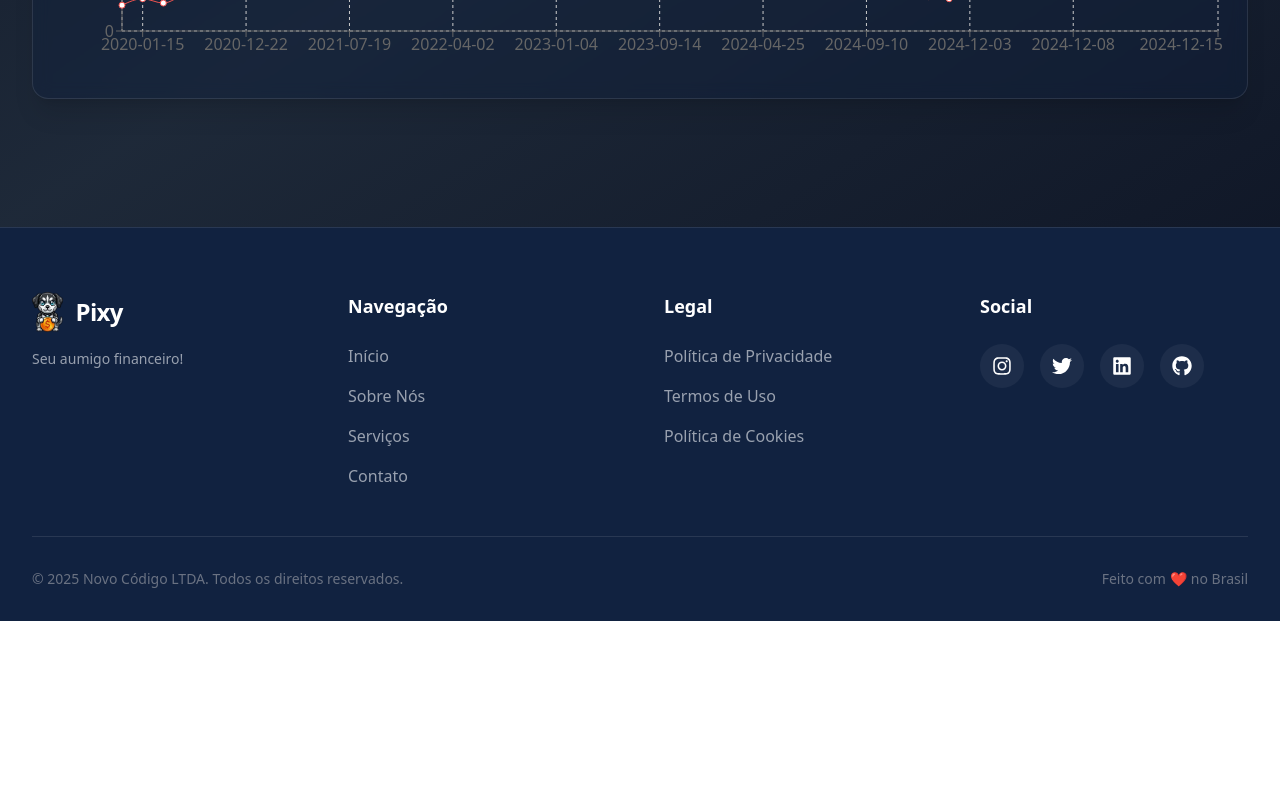
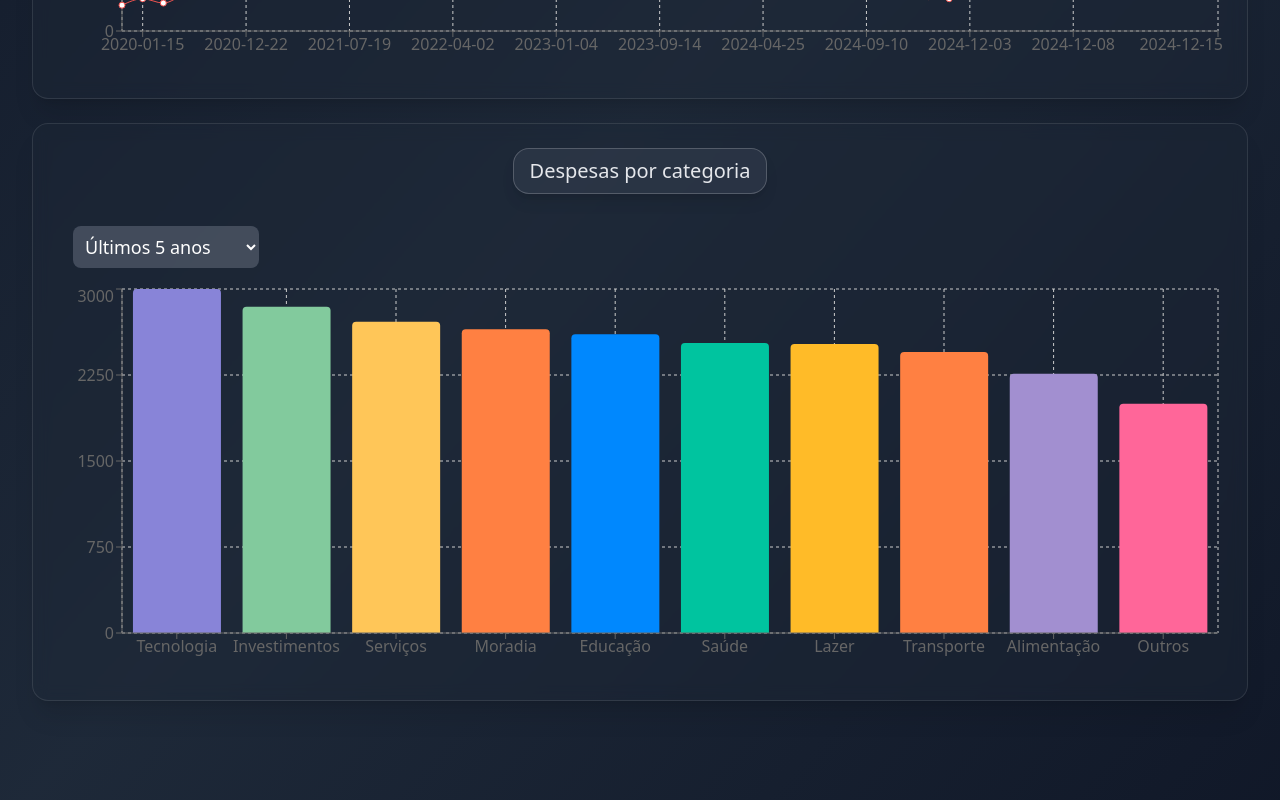
Before and after one commit to Novo-Codigo/pixy, a React (Vite) app in the folder frontend/: page / in a window 1280 px wide. Shown: the part 680-1480 px from the top of the page. Before the commit the page ends 1301 px from the top, so only its background shows below. Built offline with nearby package versions, Linux system fonts and the light colour scheme.

Commit message:
Add main page

```diff
--- a/frontend/src/components/barchart.tsx
+++ b/frontend/src/components/barchart.tsx
@@ -3,7 +3,7 @@ import { Bar, BarChart, CartesianGrid, Cell, ResponsiveContainer, Tooltip, XAxis
 interface BarChartComponentProps {
     data: Array<{
         name: string;
-        totalExpense: number;
+        total: number;
     }>;
 }
 
@@ -18,7 +18,7 @@ export default function BarChartComponent({ data }: BarChartComponentProps) {
                     <XAxis dataKey={"name"} />
                     <YAxis />
                     <Tooltip cursor={{ fillOpacity: 0 }} />
-                    <Bar dataKey="totalExpense" fill="#ef5350" name="Despesas" radius={[4, 4, 0, 0]}>
+                    <Bar dataKey="total" fill="#ef5350" name="Despesas" radius={[4, 4, 0, 0]}>
                         {data.map((_, index) => (
                             <Cell key={`cell-${index}`} fill={COLORS[index % COLORS.length]} />
                         ))}
--- a/frontend/src/index.tsx
+++ b/frontend/src/index.tsx
@@ -1,88 +1,89 @@
 import { useMemo, useState } from "react";
-import { differenceInDays, parseISO } from "date-fns";
-import { CartesianGrid, Line, LineChart, ResponsiveContainer, Tooltip, XAxis, YAxis } from "recharts";
+import { differenceInDays, format, parseISO } from "date-fns";
+import BarChartComponent from "./components/barchart";
+import LineChartComponent from "./components/linechart";
 
 export const transactions = [
     // ===== 2020 =====
-    { data: '2020-01-03', income: 180, expense: 120 },
-    { data: '2020-01-15', income: 220, expense: 150 },
-    { data: '2020-02-05', income: 200, expense: 130 },
-    { data: '2020-03-20', income: 250, expense: 170 },
-    { data: '2020-06-10', income: 300, expense: 200 },
-    { data: '2020-09-18', income: 280, expense: 210 },
-    { data: '2020-12-22', income: 350, expense: 240 },
+    { date: '2020-01-03', income: 180, expense: 120, category: 'Alimentação' },
+    { date: '2020-01-15', income: 220, expense: 150, category: 'Transporte' },
+    { date: '2020-02-05', income: 200, expense: 130, category: 'Saúde' },
+    { date: '2020-03-20', income: 250, expense: 170, category: 'Educação' },
+    { date: '2020-06-10', income: 300, expense: 200, category: 'Lazer' },
+    { date: '2020-09-18', income: 280, expense: 210, category: 'Moradia' },
+    { date: '2020-12-22', income: 350, expense: 240, category: 'Serviços' },
 
     // ===== 2021 =====
-    { data: '2021-01-08', income: 400, expense: 260 },
-    { data: '2021-02-14', income: 420, expense: 300 },
-    { data: '2021-03-30', income: 380, expense: 270 },
-    { data: '2021-05-12', income: 450, expense: 310 },
-    { data: '2021-07-19', income: 500, expense: 340 },
-    { data: '2021-10-03', income: 480, expense: 360 },
-    { data: '2021-12-27', income: 550, expense: 390 },
+    { date: '2021-01-08', income: 400, expense: 260, category: 'Investimentos' },
+    { date: '2021-02-14', income: 420, expense: 300, category: 'Tecnologia' },
+    { date: '2021-03-30', income: 380, expense: 270, category: 'Outros' },
+    { date: '2021-05-12', income: 450, expense: 310, category: 'Alimentação' },
+    { date: '2021-07-19', income: 500, expense: 340, category: 'Transporte' },
+    { date: '2021-10-03', income: 480, expense: 360, category: 'Saúde' },
+    { date: '2021-12-27', income: 550, expense: 390, category: 'Educação' },
 
     // ===== 2022 =====
-    { data: '2022-01-06', income: 520, expense: 400 },
-    { data: '2022-02-18', income: 560, expense: 420 },
-    { data: '2022-04-02', income: 600, expense: 450 },
-    { data: '2022-06-21', income: 650, expense: 480 },
-    { data: '2022-08-11', income: 700, expense: 520 },
-    { data: '2022-10-29', income: 680, expense: 500 },
-    { data: '2022-12-15', income: 750, expense: 550 },
+    { date: '2022-01-06', income: 520, expense: 400, category: 'Lazer' },
+    { date: '2022-02-18', income: 560, expense: 420, category: 'Moradia' },
+    { date: '2022-04-02', income: 600, expense: 450, category: 'Serviços' },
+    { date: '2022-06-21', income: 650, expense: 480, category: 'Investimentos' },
+    { date: '2022-08-11', income: 700, expense: 520, category: 'Tecnologia' },
+    { date: '2022-10-29', income: 680, expense: 500, category: 'Outros' },
+    { date: '2022-12-15', income: 750, expense: 550, category: 'Alimentação' },
 
     // ===== 2023 =====
-    { data: '2023-01-04', income: 800, expense: 600 },
-    { data: '2023-02-16', income: 820, expense: 630 },
-    { data: '2023-03-28', income: 780, expense: 610 },
-    { data: '2023-05-09', income: 900, expense: 680 },
-    { data: '2023-07-22', income: 950, expense: 720 },
-    { data: '2023-09-14', income: 980, expense: 750 },
-    { data: '2023-12-30', income: 1050, expense: 800 },
+    { date: '2023-01-04', income: 800, expense: 600, category: 'Transporte' },
+    { date: '2023-02-16', income: 820, expense: 630, category: 'Saúde' },
+    { date: '2023-03-28', income: 780, expense: 610, category: 'Educação' },
+    { date: '2023-05-09', income: 900, expense: 680, category: 'Lazer' },
+    { date: '2023-07-22', income: 950, expense: 720, category: 'Moradia' },
+    { date: '2023-09-14', income: 980, expense: 750, category: 'Serviços' },
+    { date: '2023-12-30', income: 1050, expense: 800, category: 'Investimentos' },
 
     // ===== 2024 =====
-    { data: '2024-01-05', income: 1100, expense: 820 },
-    { data: '2024-02-12', income: 1150, expense: 850 },
-    { data: '2024-03-19', income: 1200, expense: 900 },
-    { data: '2024-04-25', income: 1250, expense: 950 },
-    { data: '2024-05-30', income: 1300, expense: 980 },
-    { data: '2024-06-14', income: 1350, expense: 1000 },
-    { data: '2024-07-08', income: 1400, expense: 1050 },
-    { data: '2024-08-21', income: 1500, expense: 1100 },
-    { data: '2024-09-10', income: 1450, expense: 1080 },
-    { data: '2024-10-18', income: 1550, expense: 1120 },
-    { data: '2024-11-26', income: 1600, expense: 1150 },
+    { date: '2024-01-05', income: 1100, expense: 820, category: 'Tecnologia' },
+    { date: '2024-02-12', income: 1150, expense: 850, category: 'Outros' },
+    { date: '2024-03-19', income: 1200, expense: 900, category: 'Alimentação' },
+    { date: '2024-04-25', income: 1250, expense: 950, category: 'Transporte' },
+    { date: '2024-05-30', income: 1300, expense: 980, category: 'Saúde' },
+    { date: '2024-06-14', income: 1350, expense: 1000, category: 'Educação' },
+    { date: '2024-07-08', income: 1400, expense: 1050, category: 'Lazer' },
+    { date: '2024-08-21', income: 1500, expense: 1100, category: 'Moradia' },
+    { date: '2024-09-10', income: 1450, expense: 1080, category: 'Serviços' },
+    { date: '2024-10-18', income: 1550, expense: 1120, category: 'Investimentos' },
+    { date: '2024-11-26', income: 1600, expense: 1150, category: 'Tecnologia' },
 
     // ===== últimos 30 dias (granular) =====
-    { data: '2024-12-01', income: 220, expense: 160 },
-    { data: '2024-12-02', income: 210, expense: 150 },
-    { data: '2024-12-03', income: 230, expense: 170 },
-    { data: '2024-12-04', income: 250, expense: 180 },
-    { data: '2024-12-05', income: 240, expense: 175 },
-    { data: '2024-12-06', income: 260, expense: 190 },
-    { data: '2024-12-07', income: 300, expense: 200 },
-    { data: '2024-12-08', income: 280, expense: 195 },
-    { data: '2024-12-09', income: 270, expense: 185 },
-    { data: '2024-12-10', income: 290, expense: 210 },
-    { data: '2024-12-11', income: 310, expense: 220 },
-    { data: '2024-12-12', income: 320, expense: 230 },
-    { data: '2024-12-13', income: 330, expense: 240 },
-    { data: '2024-12-14', income: 340, expense: 250 },
-    { data: '2024-12-15', income: 350, expense: 260 },
+    { date: '2024-12-01', income: 220, expense: 160, category: 'Outros' },
+    { date: '2024-12-02', income: 210, expense: 150, category: 'Alimentação' },
+    { date: '2024-12-03', income: 230, expense: 170, category: 'Transporte' },
+    { date: '2024-12-04', income: 250, expense: 180, category: 'Saúde' },
+    { date: '2024-12-05', income: 240, expense: 175, category: 'Educação' },
+    { date: '2024-12-06', income: 260, expense: 190, category: 'Lazer' },
+    { date: '2024-12-07', income: 300, expense: 200, category: 'Moradia' },
+    { date: '2024-12-08', income: 280, expense: 195, category: 'Serviços' },
+    { date: '2024-12-09', income: 270, expense: 185, category: 'Investimentos' },
+    { date: '2024-12-10', income: 290, expense: 210, category: 'Tecnologia' },
+    { date: '2024-12-11', income: 310, expense: 220, category: 'Outros' },
+    { date: '2024-12-12', income: 320, expense: 230, category: 'Alimentação' },
+    { date: '2024-12-13', income: 330, expense: 240, category: 'Transporte' },
+    { date: '2024-12-14', income: 340, expense: 250, category: 'Saúde' },
+    { date: '2024-12-15', income: 350, expense: 260, category: 'Educação' },
 ];
 
 type Period = '7D' | '15D' | '30D' | '2M' | '3M' | '4M' | '5M' | '6M' | '7M' | '8M' | '9M' | '10M' | '11M' | '1Y' | '2Y' | '3Y' | '4Y' | 'ALL';
 type VisualizationMode = 'DETAILED' | 'SUMMARY';
 
 export default function Home() {
-    const [period, setPeriod] = useState<Period>('ALL');
+    const today = new Date('2024-12-31');
+    const [balancePeriod, setBalancePeriod] = useState<Period>('ALL');
+    const [categoryPeriod, setCategoryPeriod] = useState<Period>('ALL');
     const [mode, setMode] = useState<VisualizationMode>('DETAILED');
 
-    const processedData = useMemo(() => {
-        const today = new Date('2024-12-31');
-
-        const filteredData = transactions.filter(
+    function filteredData(period: Period) {
+        return transactions.filter(
             (t) => {
-                const dateItem = parseISO(t.data);
+                const dateItem = parseISO(t.date);
 
                 switch (period) {
                     case '7D':
@@ -126,52 +127,52 @@ export default function Home() {
                 }
             }
         );
+    }
 
-        return filteredData.map(item => ({
+    const lineChartData = useMemo(() => {
+        return filteredData(balancePeriod).map(item => ({
             ...item,
+            displayDate: format(new Date(item.date), 'dd/MM'),
             balance: item.income - item.expense,
         }));
-    }, [period]);
+    }, [balancePeriod]);
 
-    function Chart() {
-        return (
-            <div className="w-full h-96 overflow-x-auto">
-                <ResponsiveContainer>
-                    <LineChart data={processedData}>
-                        <CartesianGrid strokeDasharray="3 3" />
-                        <XAxis dataKey="data" />
-                        <YAxis />
-                        <Tooltip/>
+    const barChartData = useMemo(() => {
+        const aggregation = filteredData(categoryPeriod)
+            .reduce((acc, curr) => {
+                const cat = curr.category;
 
-                        {mode === 'DETAILED' ? (
-                            <>
-                                <Line type="monotone" dataKey="income" stroke="#82ca9d" name="Receita" />
-                                <Line type="monotone" dataKey="expense" stroke="#ef5350" name="Saídas" />
-                            </>
-                        ) : (
-                            <>
-                                <Line type="monotone" dataKey="balance" stroke="#8884d8" name="Saldo Líquido" />
-                            </>
-                        )}
-                    </LineChart>
-                </ResponsiveContainer>
-            </div>
+                if (!acc[cat]) acc[cat] = {
+                    name: cat,
+                    total: 0
+                }
+
+                acc[cat].total += curr.expense;
+
+                return acc;
+            }, {} as Record<string, {name: string, total: number}>
         );
-    }
+
+        return Object.values(aggregation)
+            .filter(item => item.total > 0)
+            .sort((a, b) => b.total - a.total);
+    }, [categoryPeriod])
 
     return (
         <div className="min-h-screen bg-linear-to-br from-gray-900 via-gray-800 to-gray-900 pb-12">
             <div className="max-w-7xl mx-auto px-4 sm:px-6 lg:px-8 py-8 md:py-12">
                 <h1 className="text-3xl md:text-4xl font-bold text-white mb-8">Resumo</h1>
                 <div className="flex flex-col gap-6 mb-8">
-                    <div className="bg-secondary/40 backdrop-blur-sm rounded-2xl shadow-xl border border-white/10 py-6 px-2 md:p-6">
+
+                    {/* --- GRÁFICO DE LINHA --- */}
+                    <div className="bg-gray-800/40 backdrop-blur-sm rounded-2xl shadow-xl border border-white/10 py-6 px-2 md:p-6">
                         <div className="flex flex-col items-center justify-between mb-2">
-                            <h3 className="text-gray-200 bg-primary/50 text-xl font-medium border border-white/20 shadow-lg rounded-2xl px-4 py-2 mb-4">Evolução de Receita</h3>
+                            <h3 className="text-gray-200 bg-gray-700/50 text-xl font-medium border border-white/20 shadow-lg rounded-2xl px-4 py-2 mb-4">Evolução de Receita</h3>
 
                             <div className="flex flex-col md:flex-row gap-y-4 flex-nowrap my-4 w-full pl-4 md:px-4 md:justify-between md:items-center">
                                 <select
-                                    value={period}
-                                    onChange={(e) => setPeriod(e.target.value as Period)}
+                                    value={balancePeriod}
+                                    onChange={(e) => setBalancePeriod(e.target.value as Period)}
                                     className="text-xs mr-4 bg-gray-500/50 text-white rounded-lg p-2 md:text-lg"
                                 >
                                     <option value="7D">Últimos 7 dias</option>
@@ -197,7 +198,7 @@ export default function Home() {
                                 <div className="flex flex-row flex-nowrap gap-x-4">
                                     <button
                                         type="button"
-                                        className="text-white bg-gray-500/50 rounded-lg p-2 text-xs shadow-md disabled:bg-gray-600/30 disabled:text-white/50 disabled:cursor-not-allowed hover:cursor-pointer md:text-sm"
+                                        className="text-white bg-gray-500/50 rounded-lg p-2 text-xs md:text-sm disabled:opacity-50"
                                         disabled={mode === "DETAILED"}
                                         onClick={() => { setMode("DETAILED") }}
                                     >
@@ -205,7 +206,7 @@ export default function Home() {
                                     </button>
                                     <button
                                         type="button"
-                                        className="text-white bg-gray-500/50 rounded-lg p-2 text-xs shadow-md disabled:bg-gray-600/30 disabled:text-white/50 disabled:cursor-not-allowed hover:cursor-pointer md:text-sm"
+                                        className="text-white bg-gray-500/50 rounded-lg p-2 text-xs md:text-sm disabled:opacity-50"
                                         disabled={mode === "SUMMARY"}
                                         onClick={() => { setMode("SUMMARY") }}
                                     >
@@ -213,7 +214,47 @@ export default function Home() {
                                     </button>
                                 </div>
                             </div>
-                            <Chart />
+
+                            <LineChartComponent
+                                data={lineChartData}
+                                mode={mode}
+                            />
+                        </div>
+                    </div>
+
+                    {/* --- GRÁFICO DE BARRAS --- */}
+                    <div className="bg-gray-800/40 backdrop-blur-sm rounded-2xl shadow-xl border border-white/10 py-6 px-2 md:p-6">
+                        <div className="flex flex-col items-center justify-between mb-2">
+                            <h3 className="text-gray-200 bg-gray-700/50 text-xl font-medium border border-white/20 shadow-lg rounded-2xl px-4 py-2 mb-4">Despesas por categoria</h3>
+
+                            <div className="flex flex-col md:flex-row gap-y-4 flex-nowrap my-4 w-full pl-4 md:px-4 md:justify-between md:items-center">
+                                <select
+                                    value={categoryPeriod}
+                                    onChange={(e) => setCategoryPeriod(e.target.value as Period)}
+                                    className="text-xs mr-4 bg-gray-500/50 text-white rounded-lg p-2 md:text-lg"
+                                >
+                                    <option value="7D">Últimos 7 dias</option>
+                                    <option value="15D">Últimos 15 dias</option>
+                                    <option value="30D">Últimos 30 dias</option>
+                                    <option value="2M">Últimos 2 meses</option>
+                                    <option value="3M">Últimos 3 meses</option>
+                                    <option value="4M">Últimos 4 meses</option>
+                                    <option value="5M">Últimos 5 meses</option>
+                                    <option value="6M">Últimos 6 meses</option>
+                                    <option value="7M">Últimos 7 meses</option>
+                                    <option value="8M">Últimos 8 meses</option>
+                                    <option value="9M">Últimos 9 meses</option>
+                                    <option value="10M">Últimos 10 meses</option>
+                                    <option value="11M">Últimos 11 meses</option>
+                                    <option value="1Y">Último ano</option>
+                                    <option value="2Y">Últimos 2 anos</option>
+                                    <option value="3Y">Últimos 3 anos</option>
+                                    <option value="4Y">Últimos 4 anos</option>
+                                    <option value="ALL">Últimos 5 anos</option>
+                                </select>
+                            </div>
+
+                            <BarChartComponent data={barChartData} />
                         </div>
                     </div>
                 </div>
```
Also changed, not shown: frontend/src/_layout.tsx (line endings or trailing spaces), frontend/src/components/linechart.tsx (line endings or trailing spaces), 1 other file (tests, documents, lock files or other folders).
